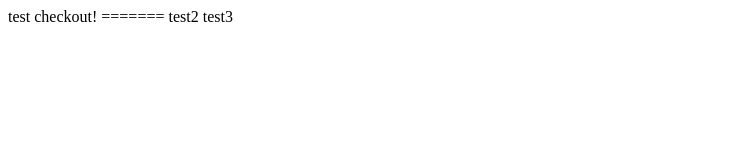
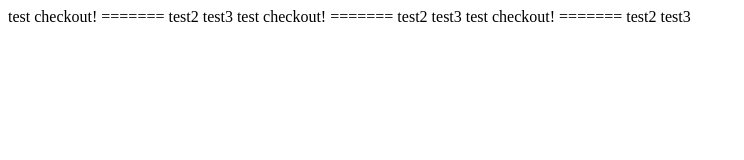
Before and after one commit to monguu/gittest, a plain HTML site: page index.html in a window 1280 px wide. Shown: the whole page, without its empty margins (0-744 px from the left). Drawn offline with Linux system fonts and the light colour scheme.

Commit message:
test3333

```diff
--- a/index.html
+++ b/index.html
@@ -14,6 +14,14 @@
     =======
     test2
     test3
+    test checkout!
+    =======
+    test2
+    test3
+    test checkout!
+    =======
+    test2
+    test3
 
 
 </body>
```
